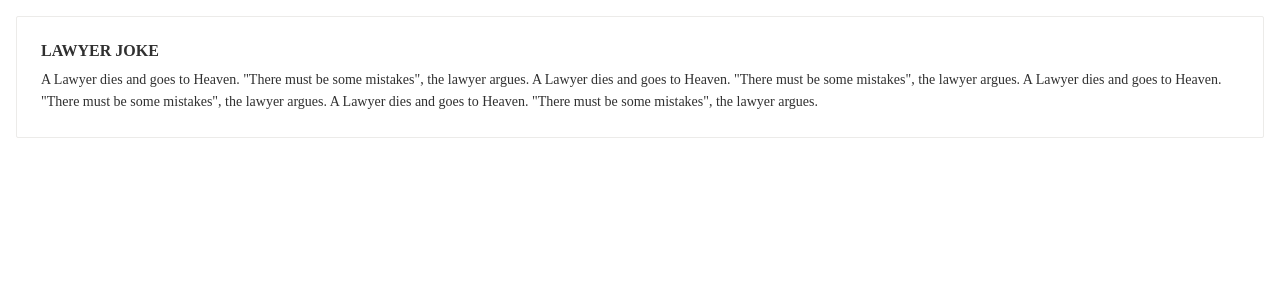
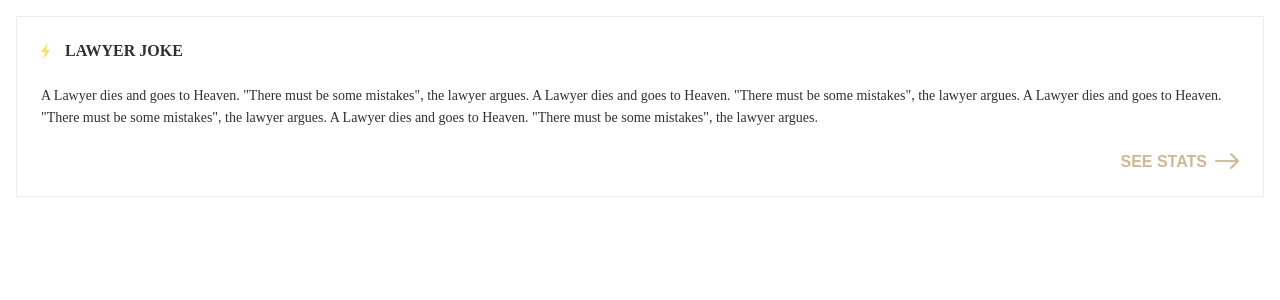
Before and after one commit to huytran46/tranqhuy46.github.io, a React (Create React App) app: page / in a window 1280 px wide. Shown: the top 300 px of the page. Built offline with nearby package versions, Linux system fonts and the light colour scheme; a web font is replaced by a local one.

Commit message:
feat: implement common JokeCard component

```diff
--- a/src/App.scss
+++ b/src/App.scss
@@ -1,37 +1,5 @@
-@import 'styles/colors';
-@import 'styles/typography';
 @import 'styles/shape';
 
 .App {
   padding: spacingPx(4);
-
-  .cj-joke-card {
-    display: flex;
-    flex-direction: column;
-    align-items: flex-start;
-    gap: spacingPx(2);
-    background-color: $surface-white-two;
-    @include border;
-
-    &:hover {
-      cursor: pointer;
-      @include shadow;
-    }
-
-    &__header {
-      width: 100%;
-      padding: spacingPx(6);
-      padding-bottom: spacingPx(0);
-      @include heading-text-md;
-    }
-
-    &__body {
-      padding: spacingPx(6);
-      padding-top: spacingPx(0);
-    }
-
-    &__copy {
-      @include body-text-md;
-    }
-  }
 }
--- a/src/App.tsx
+++ b/src/App.tsx
@@ -2,23 +2,19 @@
 
 import React from 'react';
 
+import JokeCard from './components/JokeCard';
+
 function App() {
   return (
     <div className="App">
-      <div className="cj-joke-card">
-        <div className="cj-joke-card__header">
-          <div className="cj-joke-card__title">Lawyer joke</div>
-        </div>
-        <div className="cj-joke-card__body">
-          <div className="cj-joke-card__copy">
-            A Lawyer dies and goes to Heaven. "There must be some mistakes", the
-            lawyer argues. A Lawyer dies and goes to Heaven. "There must be some
-            mistakes", the lawyer argues. A Lawyer dies and goes to Heaven.
-            "There must be some mistakes", the lawyer argues. A Lawyer dies and
-            goes to Heaven. "There must be some mistakes", the lawyer argues.
-          </div>
-        </div>
-      </div>
+      <JokeCard
+        title="Lawyer joke"
+        description='A Lawyer dies and goes to Heaven. "There must be some mistakes", the
+          lawyer argues. A Lawyer dies and goes to Heaven. "There must be some
+          mistakes", the lawyer argues. A Lawyer dies and goes to Heaven. "There
+          must be some mistakes", the lawyer argues. A Lawyer dies and goes to
+          Heaven. "There must be some mistakes", the lawyer argues.'
+      />
     </div>
   );
 }
--- /dev/null
+++ b/src/components/JokeCard/JokeCard.component.tsx
@@ -0,0 +1,71 @@
+import './JokeCard.scss';
+
+import React from 'react';
+
+import arrowRightWEBP from '../../assets/arrow-right.png';
+import arrowRightPNG from '../../assets/arrow-right.webp';
+import yellowBoltPNG from '../../assets/yellow-bolt.png';
+import yellowBoltWEBP from '../../assets/yellow-bolt.webp';
+import ImageWithFallback from '../ImageWithFallback';
+
+interface JokeCardProps {
+  title: string;
+  description: string;
+  icon?: JSX.Element;
+  onSeeStatsClick?: () => void;
+}
+
+const DefaultJokeCardIcon = () => (
+  <ImageWithFallback
+    className="cj-default-prefix-icon"
+    src={yellowBoltWEBP}
+    fallback={yellowBoltPNG}
+    alt="A joke card prefix icon"
+  />
+);
+
+const SeeStatsJokeCardIcon = () => (
+  <ImageWithFallback
+    className="cj-see-stats-icon"
+    src={arrowRightWEBP}
+    fallback={arrowRightPNG}
+    alt="A joke card prefix icon"
+  />
+);
+
+const JokeCard: React.FC<JokeCardProps> = (props) => {
+  const {
+    title,
+    description,
+    icon = <DefaultJokeCardIcon />,
+    onSeeStatsClick,
+  } = props;
+
+  return (
+    <div className="cj-joke-card">
+      <div className="cj-joke-card__header">
+        <span className="cj-joke-card__icon">{icon}</span>
+        <span className="cj-joke-card__title">{title}</span>
+      </div>
+      <div className="cj-joke-card__body">
+        <div className="cj-joke-card__copy">{description}</div>
+      </div>
+      <div className="cj-joke-card__footer">
+        <div className="cj-joke-card__actions">
+          <button
+            className="cj-joke-card__actions__button"
+            onClick={onSeeStatsClick}>
+            <span className="cj-joke-card__actions__button__body">
+              see stats
+            </span>
+            <span className="cj-joke-card__actions__button__append">
+              <SeeStatsJokeCardIcon />
+            </span>
+          </button>
+        </div>
+      </div>
+    </div>
+  );
+};
+
+export default JokeCard;
--- /dev/null
+++ b/src/components/JokeCard/JokeCard.scss
@@ -0,0 +1,90 @@
+@import '../../styles/colors';
+@import '../../styles/typography';
+@import '../../styles/shape';
+
+.cj-joke-card {
+  display: flex;
+  flex-direction: column;
+  align-items: flex-start;
+  gap: spacingPx(6);
+  padding: spacingPx(6);
+  background-color: $surface-white-two;
+  @include border;
+
+  &:hover {
+    cursor: pointer;
+    @include shadow;
+  }
+
+  &__header {
+    width: 100%;
+    display: inline-flex;
+    align-items: center;
+    gap: spacingPx(2);
+  }
+
+  &__title {
+    @include heading-text-md;
+  }
+
+  &__icon {
+    display: inline-flex;
+    align-items: center;
+    justify-content: center;
+    box-sizing: border-box;
+
+    .cj-default-prefix-icon {
+      height: spacingPx(4);
+      width: spacingPx(4);
+    }
+  }
+
+  &__body {
+    width: 100%;
+  }
+
+  &__copy {
+    @include body-text-md;
+  }
+
+  &__footer {
+    width: 100%;
+  }
+
+  &__actions {
+    width: 100%;
+    display: flex;
+    align-items: center;
+    justify-content: flex-end;
+
+    &__button {
+      display: flex;
+      align-items: center;
+      gap: spacingPx(2);
+      background-color: $surface-white-two;
+      border: none;
+      cursor: pointer;
+
+      &__body {
+        height: 100%;
+        display: inline-flex;
+        text-transform: uppercase;
+        background-color: transparent;
+        font-weight: bold;
+        font-size: $font-lg;
+        color: $theme-primary;
+      }
+
+      &__append {
+        height: 100%;
+        display: inline-flex;
+        align-items: center;
+
+        .cj-see-stats-icon {
+          height: 100%;
+          width: spacingPx(6);
+        }
+      }
+    }
+  }
+}
--- /dev/null
+++ b/src/components/JokeCard/index.ts
@@ -0,0 +1 @@
+export {default} from './JokeCard.component';
```
